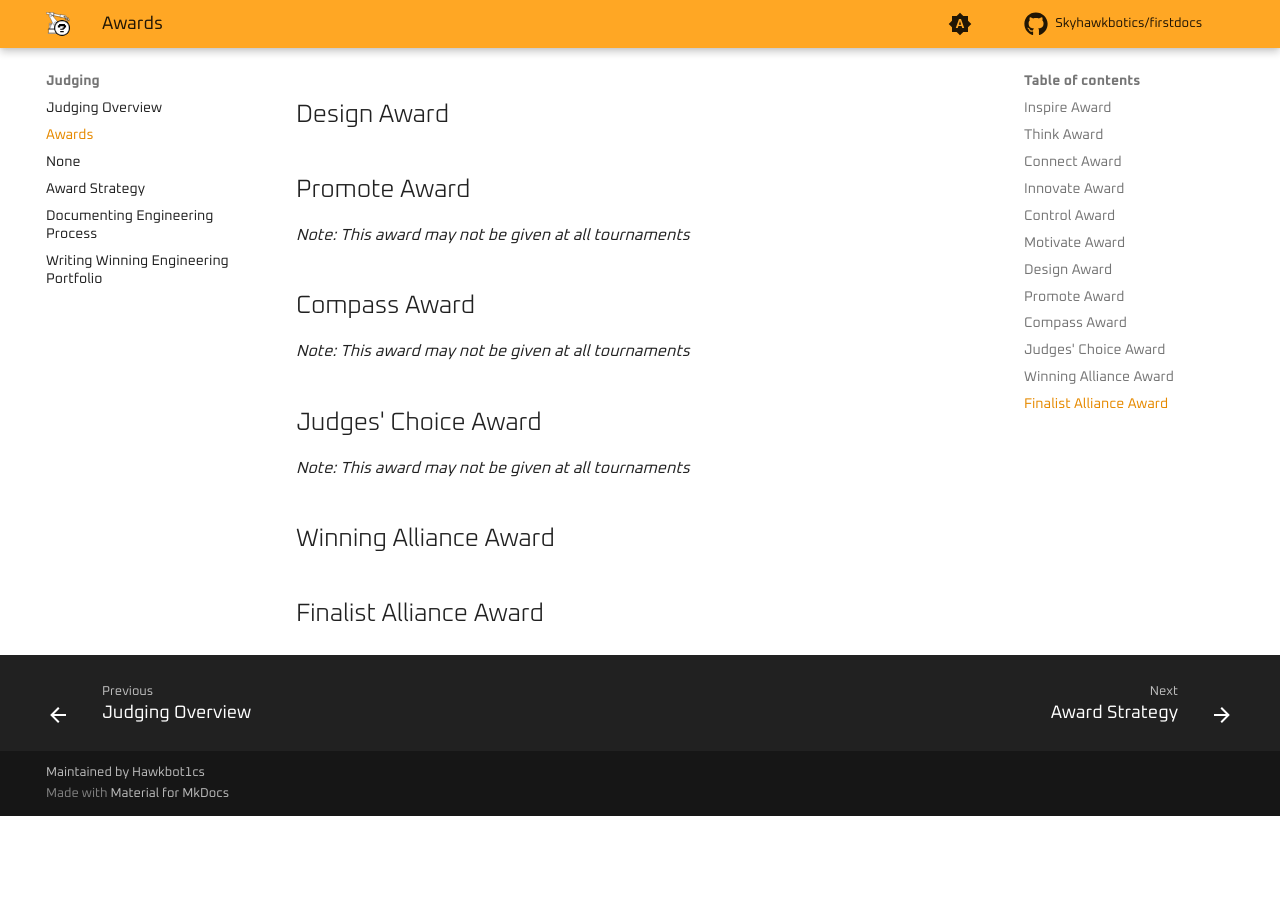
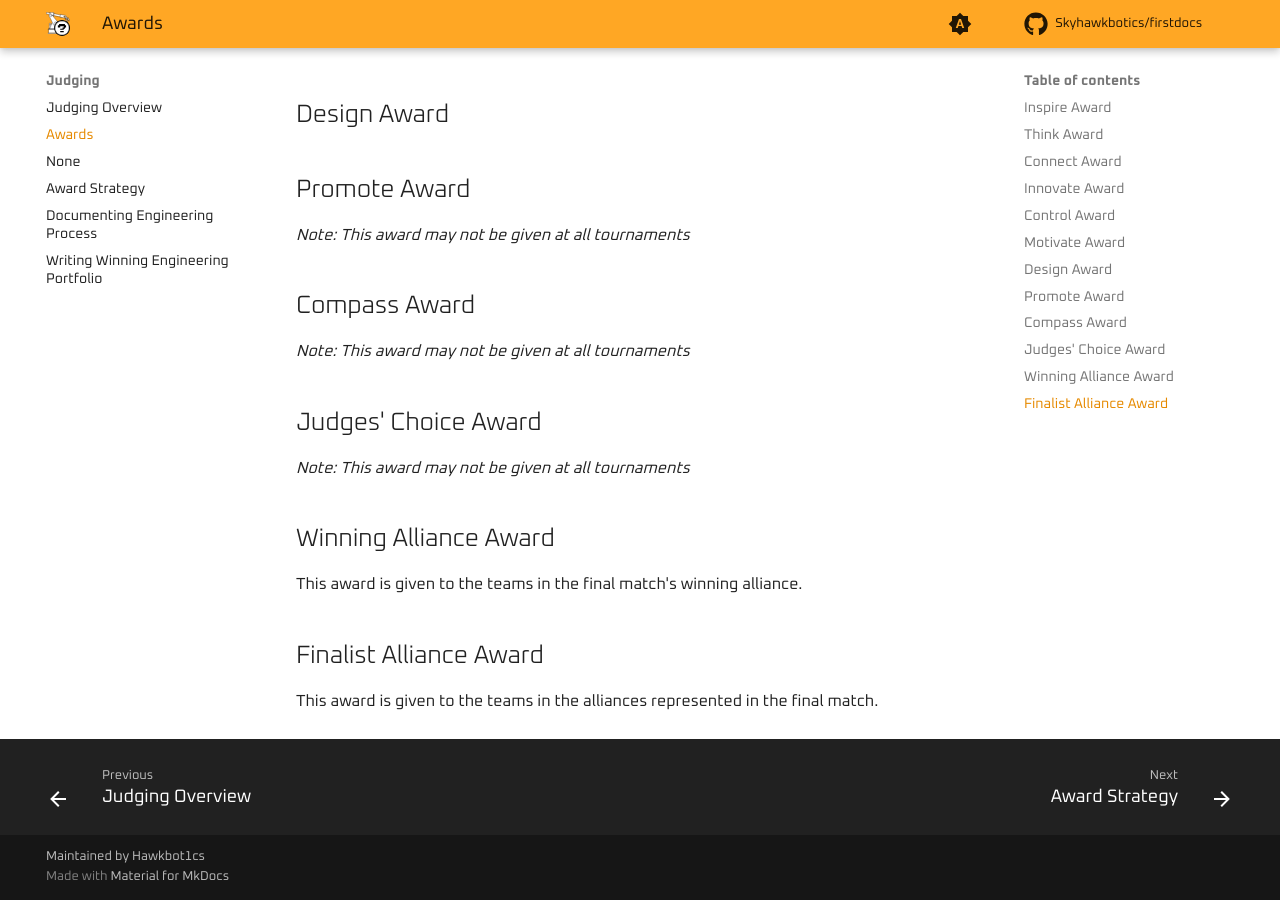
Before and after one commit to Skyhawkbotics/firstdocs, an MkDocs documentation site: the page built from source/docs/judging/awards.md, in a window 1280 px wide and 900 px high, scrolled down 623 px. Built offline with MkDocs 1.6.1 and Material for MkDocs 9.7.7, drawn with Linux system fonts in a browser that asks for light colours; comment, search, counter and statistics services are not loaded; before the commit the page ends 1439 px from its top, so only the background shows below that.

Commit message:
add alliance awards

```diff
--- a/source/docs/judging/awards.md
+++ b/source/docs/judging/awards.md
@@ -24,5 +24,7 @@
 *Note: This award may not be given at all tournaments*
 
 ## Winning Alliance Award
+This award is given to the teams in the final match's winning alliance.
 
 ## Finalist Alliance Award
+This award is given to the teams in the alliances represented in the final match.
```
